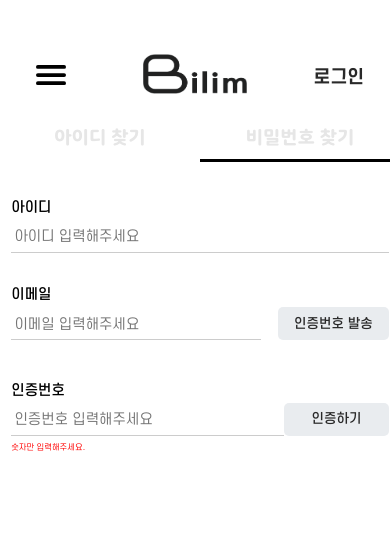
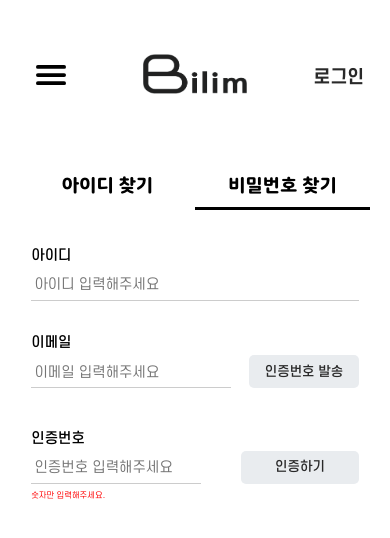
Before and after one commit to jh0neee/Billim-front, a React (Create React App) app: page /finduser/password in a window 390 px wide. Shown: the top 538 px of the page. Built offline with nearby package versions, Linux system fonts and the light colour scheme.

Commit message:
refactor:Apply responsive layout to FindUser

```diff
--- a/src/components/Auth/FindIdTab.jsx
+++ b/src/components/Auth/FindIdTab.jsx
@@ -12,11 +12,30 @@ import {
 } from '../../util/validators';
 import { toast, ToastContainer } from 'react-toastify';
 import 'react-toastify/dist/ReactToastify.css';
+import theme from '../../styles/theme';
 
 const FindUserBox = styled.form`
   display: flex;
   justify-content: space-between;
   align-items: flex-end;
+`;
+
+const FindUserInput = styled(Input)`
+  > input {
+    width: 250px;
+
+    @media ${theme.mobile} {
+      width: 200px;
+    }
+  }
+`;
+
+const FindUserVerifyInput = styled(Input)`
+  > input {
+    @media ${theme.mobile} {
+      width: 170px;
+    }
+  }
 `;
 
 const TimeOut = styled.p`
@@ -63,13 +82,12 @@ const FindIdTab = () => {
         onInput={inputHandler}
       />
       <FindUserBox onSubmit={sendVerificationCodeHandler}>
-        <Input
+        <FindUserInput
           bar
           element="input"
           id="email"
           type="text"
           label="이메일"
-          width="250px"
           placeholder="이메일 입력해주세요"
           validators={[VALIDATOR_EMAIL()]}
           errorText="이메일 형식에 알맞게 입력해주세요"
@@ -86,7 +104,7 @@ const FindIdTab = () => {
         />
       </FindUserBox>
       <FindUserBox onSubmit={handleVerifyEmail}>
-        <Input
+        <FindUserVerifyInput
           bar
           element="input"
           id="code"
--- a/src/components/Auth/FindPwTab.jsx
+++ b/src/components/Auth/FindPwTab.jsx
@@ -12,11 +12,30 @@ import {
 } from '../../util/validators';
 import { toast, ToastContainer } from 'react-toastify';
 import 'react-toastify/dist/ReactToastify.css';
+import theme from '../../styles/theme';
 
 const FindUserBox = styled.form`
   display: flex;
   justify-content: space-between;
   align-items: flex-end;
+`;
+
+const FindUserInput = styled(Input)`
+  > input {
+    width: 250px;
+
+    @media ${theme.mobile} {
+      width: 200px;
+    }
+  }
+`;
+
+const FindUserVerifyInput = styled(Input)`
+  > input {
+    @media ${theme.mobile} {
+      width: 170px;
+    }
+  }
 `;
 
 const TimeOut = styled.p`
@@ -63,13 +82,12 @@ const FindPwTab = () => {
         onInput={inputHandler}
       />
       <FindUserBox onSubmit={sendVerificationCodeHandler}>
-        <Input
+        <FindUserInput
           bar
           element="input"
           id="email"
           type="text"
           label="이메일"
-          width="250px"
           placeholder="이메일 입력해주세요"
           validators={[VALIDATOR_EMAIL()]}
           errorText="이메일 형식에 알맞게 입력해주세요"
@@ -86,7 +104,7 @@ const FindPwTab = () => {
         />
       </FindUserBox>
       <FindUserBox onSubmit={handleVerifyEmail}>
-        <Input
+        <FindUserVerifyInput
           bar
           element="input"
           id="code"
--- a/src/pages/Auth/FindUser.jsx
+++ b/src/pages/Auth/FindUser.jsx
@@ -1,12 +1,21 @@
 import React from 'react';
 import { Link, Outlet, useLocation } from 'react-router-dom';
 import styled from 'styled-components';
+import theme from '../../styles/theme';
 
 const TabLayout = styled.div`
   width: 400px;
   margin: 7rem auto 0;
   display: flex;
   flex-direction: column;
+
+  @media ${theme.tablet} {
+    margin-top: 10rem;
+  }
+  @media ${theme.mobile} {
+    margin-top: 10rem;
+    max-width: 350px;
+  }
 `;
 
 const TabMenu = styled.ul`
```
